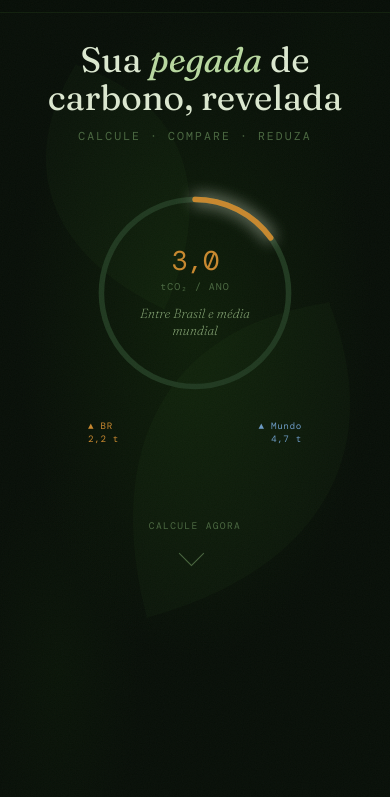
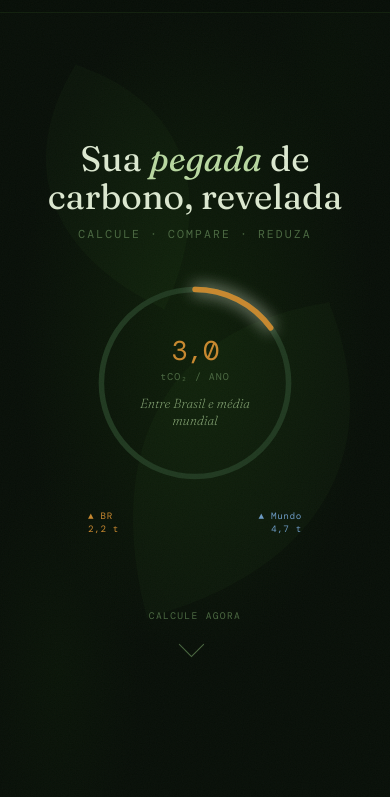
Before and after one commit to racostadf/carbonometro, a website: page pessoal.html in a window 390 px wide. Shown: the part 47-844 px from the top of the page. Drawn offline with nearby package versions, Linux system fonts and the light colour scheme; a web font is replaced by a local one.

Commit message:
fix: pessoal mobile hero — justify-content center, espaçamento compacto
flex-start deixava conteúdo no topo com vazio embaixo.
center distribui o espaço igualmente. Margens internas reduzidas
para o bloco caber proporcionalmente na viewport.

Co-Authored-By: Claude Sonnet 4.6 <noreply@anthropic.com>

```diff
--- a/pessoal.html
+++ b/pessoal.html
@@ -642,8 +642,9 @@
       .logo em { display: none; }
       .live-badge span { display: none; }
 
-      .hero { padding: 5.5rem 1.2rem 3rem; justify-content: flex-start; }
-      .hero-sub { margin-bottom: 2rem; }
+      .hero { padding: 5rem 1.2rem 2.5rem; justify-content: center; }
+      .hero-sub { margin-bottom: 1.5rem; }
+      .scroll-cue { margin-top: 1.5rem; }
 
       .meter-wrap { width: min(260px, 76vw); height: min(260px, 76vw); }
       .benchmarks { position: static; inset: auto; display: flex;
```
